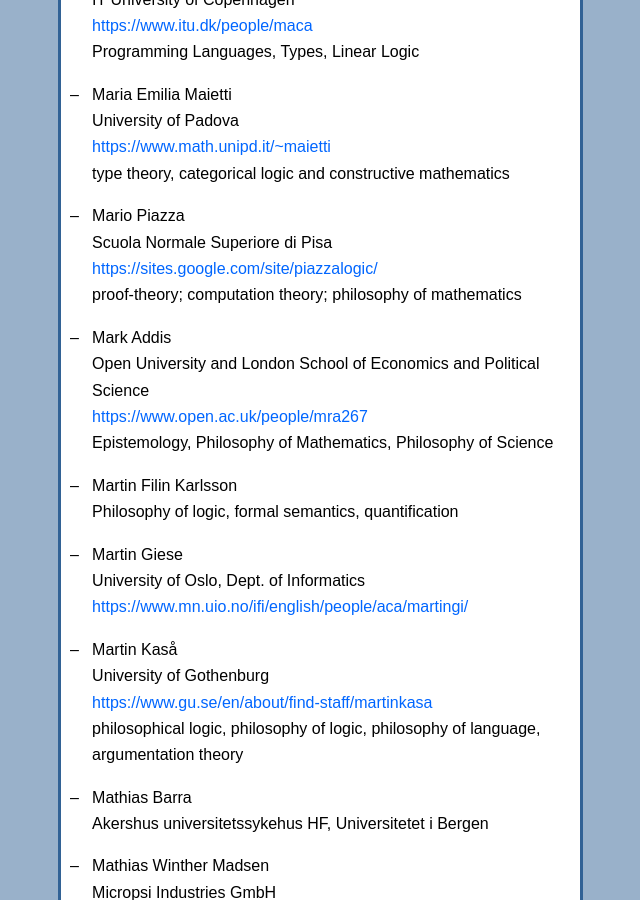
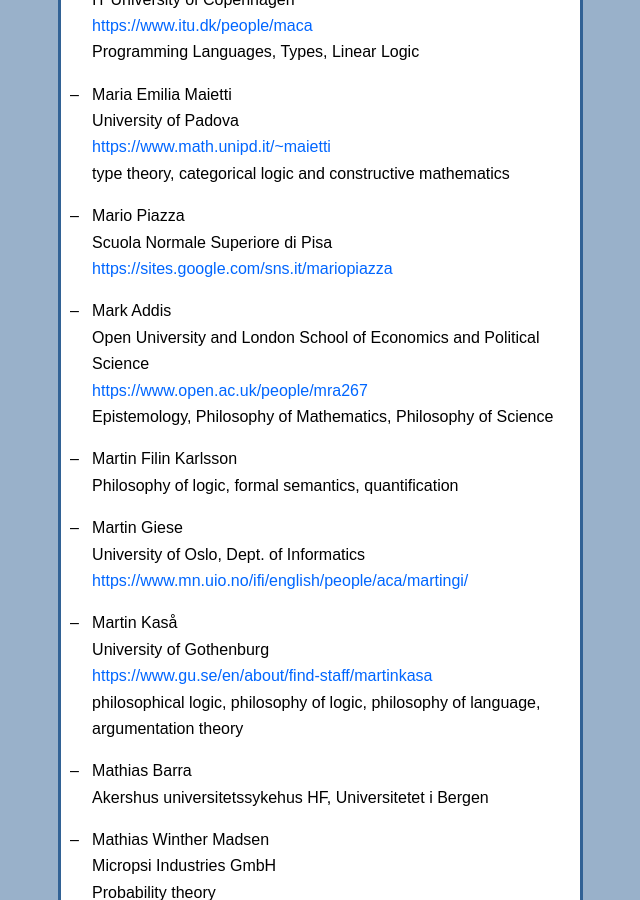
Before and after one commit to scandinavianlogic/scandinavianlogic.github.io, a Jekyll site: the page built from members.md, in a window 1280 px wide and 900 px high, scrolled down 10499 px. Shown: the whole window, without its empty margins (453-1093 px from the left). Built offline with Jekyll 4.4.1, drawn with Linux system fonts in a browser that asks for light colours.

Commit message:
membership info update

```diff
--- a/members.md
+++ b/members.md
@@ -401,8 +401,7 @@ membership.
 
 - Mario Piazza
   Scuola Normale Superiore di Pisa
-  <https://sites.google.com/site/piazzalogic/>
-  proof-theory; computation theory; philosophy of mathematics
+  <https://sites.google.com/sns.it/mariopiazza>
 
 - Mark Addis
   Open University and London School of Economics and Political Science
```
